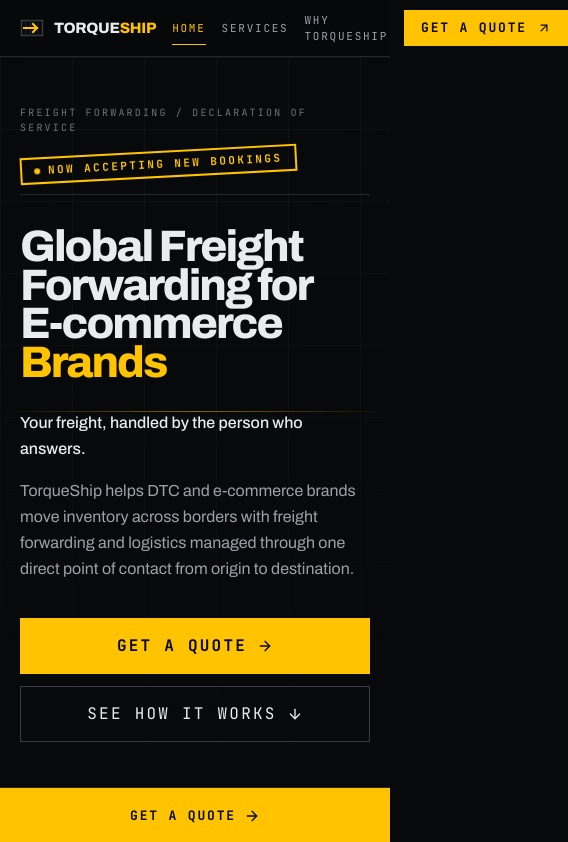
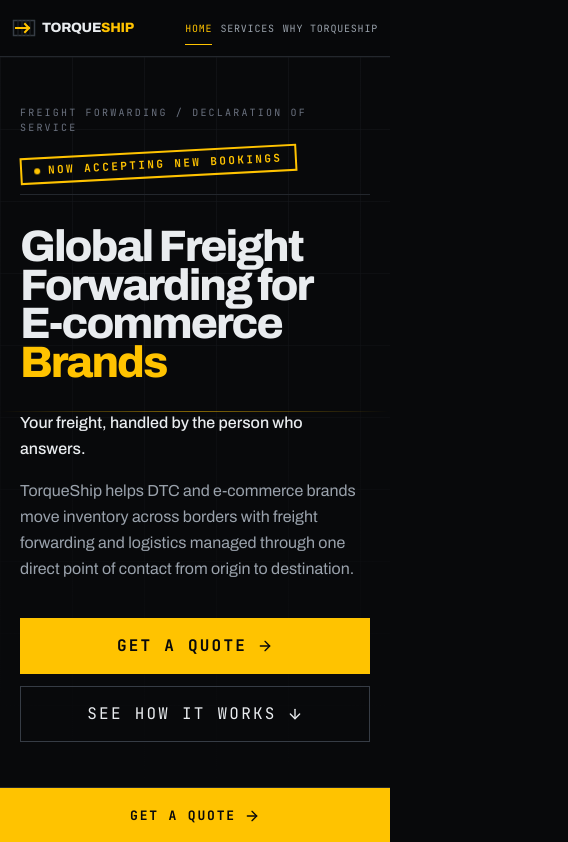
Before and after one commit to MAAN31/torque-ship, a Next.js app: page / in a window 390 px wide. Shown: the top 842 px of the page, 568 px wide, since content can reach past the window. Built offline with nearby package versions, Linux system fonts and the light colour scheme.

Commit message:
fix(nav): hide desktop CTA button on mobile and refine nav fit for narrow screens

```diff
--- a/components/layout/Nav.tsx
+++ b/components/layout/Nav.tsx
@@ -20,19 +20,19 @@
 
   return (
     <header className="sticky top-0 z-50 border-b border-steel bg-ink/85 backdrop-blur-md supports-[backdrop-filter]:bg-ink/70">
-      <div className="mx-auto flex h-14 w-full max-w-[1240px] items-center justify-between gap-4 px-5 sm:h-16 sm:px-8 lg:px-12">
+      <div className="mx-auto flex h-14 w-full max-w-[1240px] items-center justify-between gap-1.5 px-3 sm:h-16 sm:gap-4 sm:px-8 lg:px-12">
         <Link
           href="/"
-          className="group flex shrink-0 items-center gap-2.5"
+          className="group flex shrink-0 items-center gap-1.5 sm:gap-2.5"
           aria-label={`${site.name} — home`}
         >
           <Mark />
-          <span className="font-display text-[15px] font-extrabold uppercase leading-none tracking-[-0.02em] text-paper sm:text-base">
+          <span className="font-display text-[13.5px] font-extrabold uppercase leading-none tracking-[-0.02em] text-paper sm:text-base">
             Torque<span className="text-signal">Ship</span>
           </span>
         </Link>
 
-        <nav aria-label="Primary" className="flex items-center gap-4 sm:gap-7">
+        <nav aria-label="Primary" className="flex items-center gap-2 sm:gap-7">
           {nav.map((item) => {
             const active =
               item.href === "/" ? pathname === "/" : pathname.startsWith(item.href);
@@ -42,7 +42,7 @@
                 href={item.href}
                 aria-current={active ? "page" : undefined}
                 className={cn(
-                  "group relative py-2 font-mono text-[11px] uppercase tracking-[0.16em] transition-colors sm:text-[12px]",
+                  "group relative py-2 font-mono text-[10px] uppercase tracking-[0.08em] transition-colors sm:text-[12px] sm:tracking-[0.16em]",
                   active ? "text-signal" : "text-mist hover:text-paper"
                 )}
               >
@@ -60,14 +60,15 @@
         </nav>
 
         {/* Desktop CTA. Mobile gets the bottom bar instead. */}
+        <div className="hidden md:block">
           <Button
             href={primaryCta.href}
             size="sm"
-          className="hidden md:inline-flex"
             trailing={<ArrowUpRight aria-hidden="true" className="size-3.5" />}
           >
             {primaryCta.label}
           </Button>
+        </div>
       </div>
     </header>
   );
```
Lines whose indentation alone changed are shown as unchanged.
